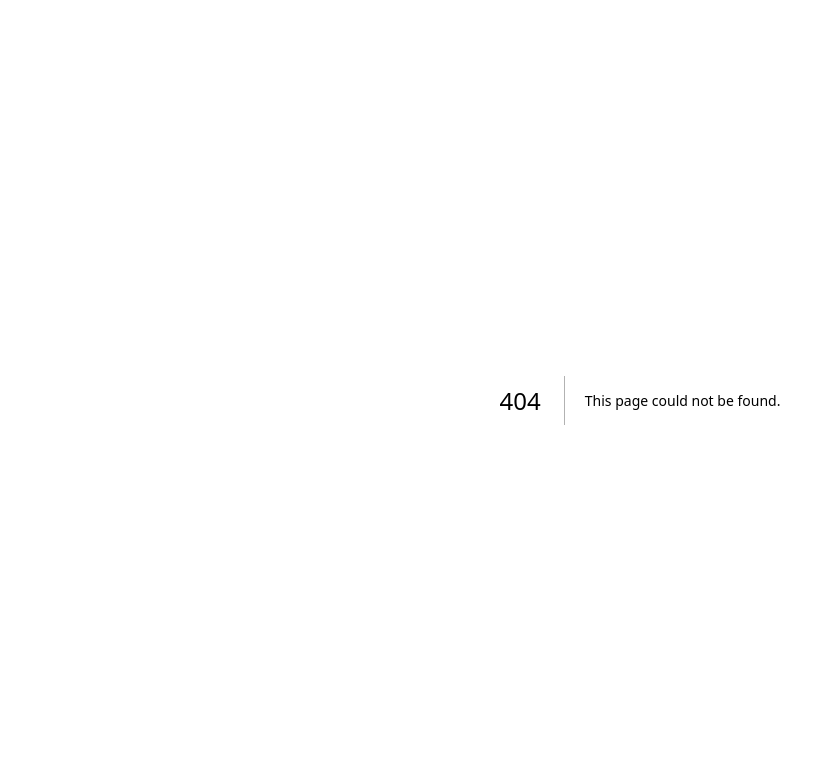
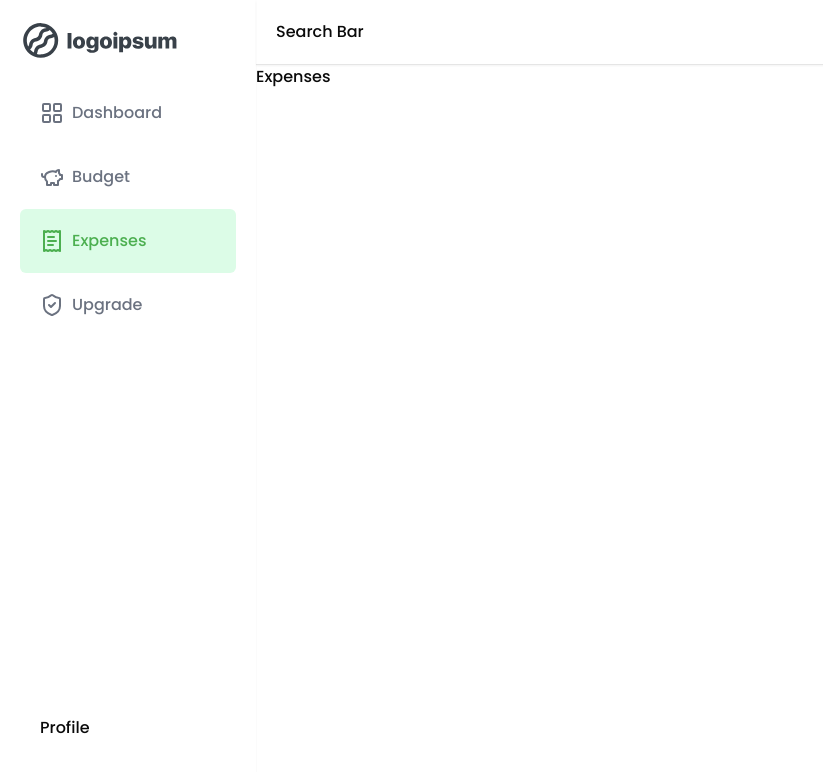
Before and after one commit to tobiasSantellan/money-manager, a Next.js app: page /dashboard/expenses in a window 1280 px wide. Before the commit this address had no page. Shown: the top 772 px of the page, without its empty margins (0-823 px from the left). Built offline with nearby package versions, Linux system fonts and the light colour scheme; no server answers.

Commit message:
create initial expenses page

```diff
--- /dev/null
+++ b/app/(routes)/dashboard/expenses/page.jsx
@@ -0,0 +1,7 @@
+import React from "react";
+
+function Expenses() {
+  return <div>Expenses</div>;
+}
+
+export default Expenses;
```
